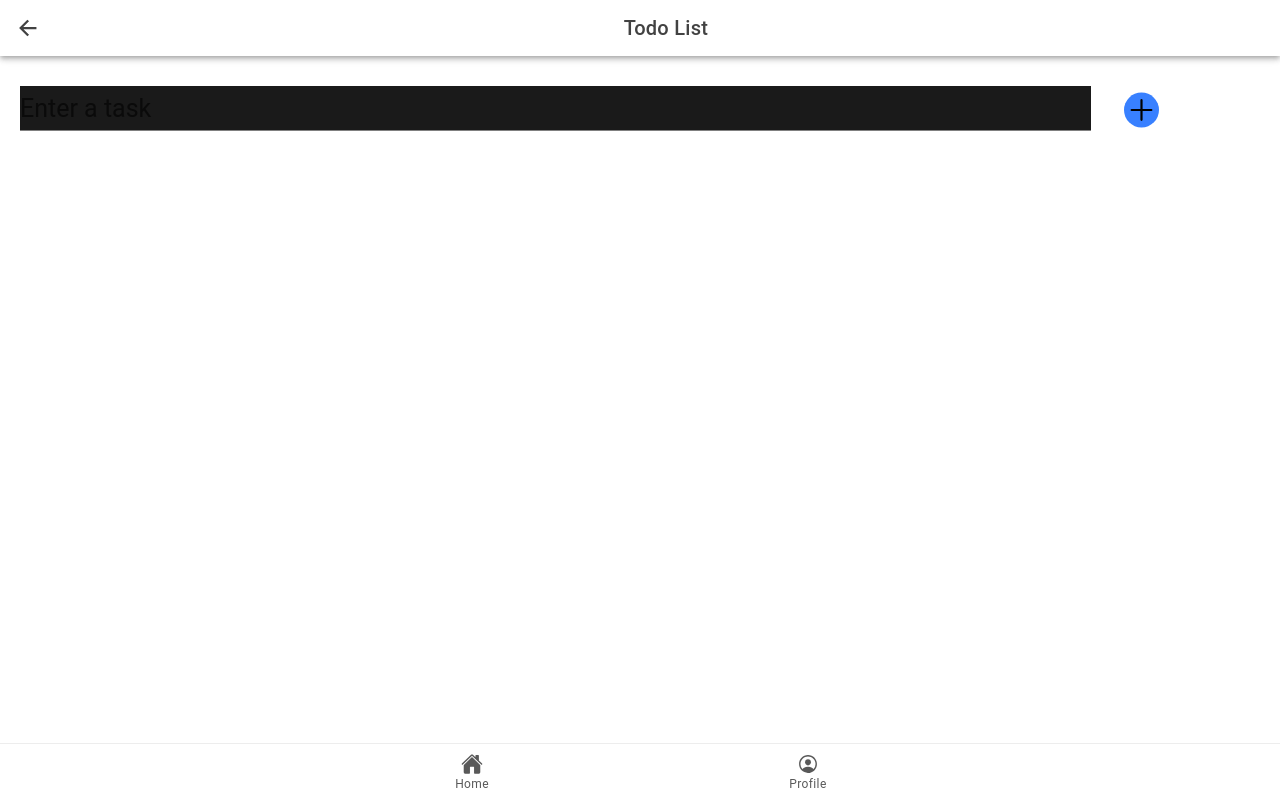
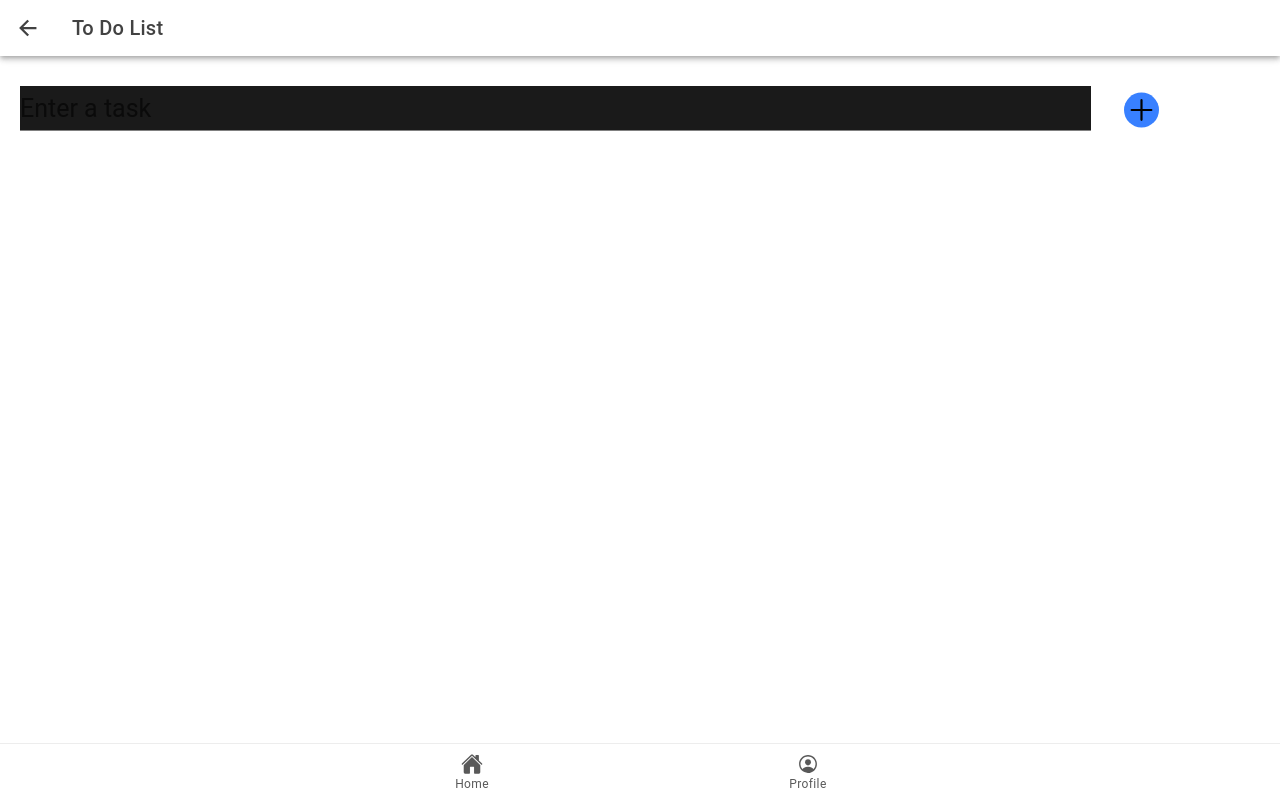
Before and after one commit to RyanPCepada/ion-t-cepada, a React (Vite) app: page /todolist in a window 1280 px wide. Built offline with nearby package versions, Linux system fonts and the light colour scheme.

Commit message:
changing the filenames to uppercase

```diff
--- a/src/App.tsx
+++ b/src/App.tsx
@@ -17,7 +17,7 @@ import ClickCounter from './pages/ClickCounter';
 import Calculator from './pages/Calculator';
 import Todolist from './pages/Todolist';
 import QuotesGenerator from './pages/QuotesGenerator';
-import Notes from './pages/notes/notes';
+import Notes from './pages/Notes/Notes';
 
 /* Core CSS required for Ionic components to work properly */
 import '@ionic/react/css/core.css';
--- a/src/pages/Todolist.css
+++ b/src/pages/Todolist.css
@@ -13,9 +13,9 @@
     border-top-right-radius: 10px; */
   }
 
-  .todolist-title{
+  /* .todolist-title{
     text-align: center;
-  }
+  } */
 
   #icon_plus{
     font-size: 35px;
--- a/src/pages/Todolist.tsx
+++ b/src/pages/Todolist.tsx
@@ -51,12 +51,12 @@ const Todolist: React.FC = () => {
   return (
     <IonPage>
       <IonHeader>
-        <IonToolbar className="todolist-title">
-          <IonButtons slot="start">
-            <IonBackButton defaultHref="/" />
-          </IonButtons>
-          <IonTitle>Todo List</IonTitle>
-        </IonToolbar>
+          <IonToolbar>
+            <IonButtons slot="start">
+              <IonBackButton defaultHref="/" />
+            </IonButtons>
+            <IonTitle>To Do List</IonTitle>
+          </IonToolbar>
       </IonHeader>
       <IonContent>
         <IonGrid>
--- a/src/pages/notes/notes.tsx
+++ b/src/pages/notes/notes.tsx
@@ -28,11 +28,11 @@ import {
 //Ionicons
 import { trashOutline, pencilOutline } from 'ionicons/icons';
 
-import './notes.css';
+import './Notes.css';
 
 // Firebase
 import { collection, addDoc, onSnapshot,updateDoc,doc, deleteDoc} from 'firebase/firestore';
-import { db } from './firebase';
+import { db } from './Firebase';
 
 const Notes: React.FC = () => {
   const [notes, readNotes] = useState<{ id: string; title: string; description: string;dateAdded: string; }[]>([]);
```
